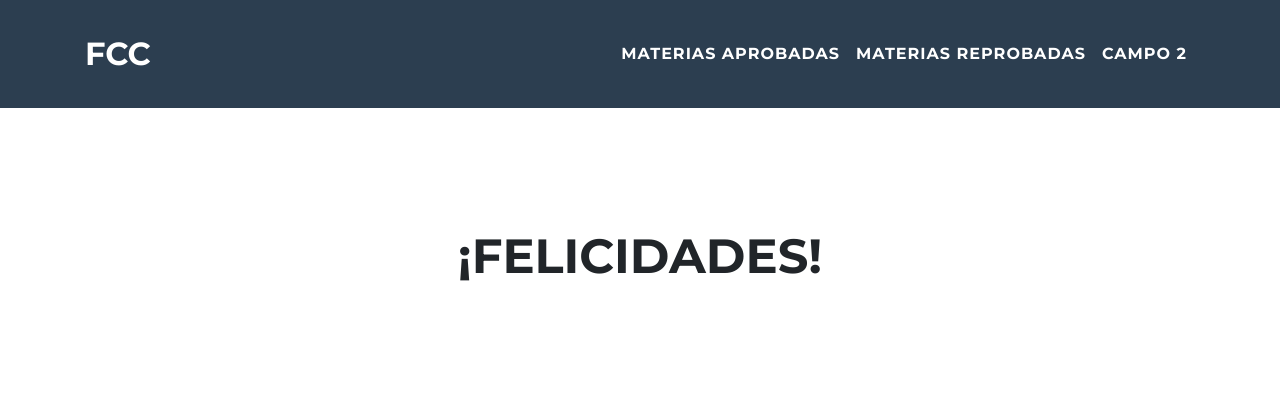
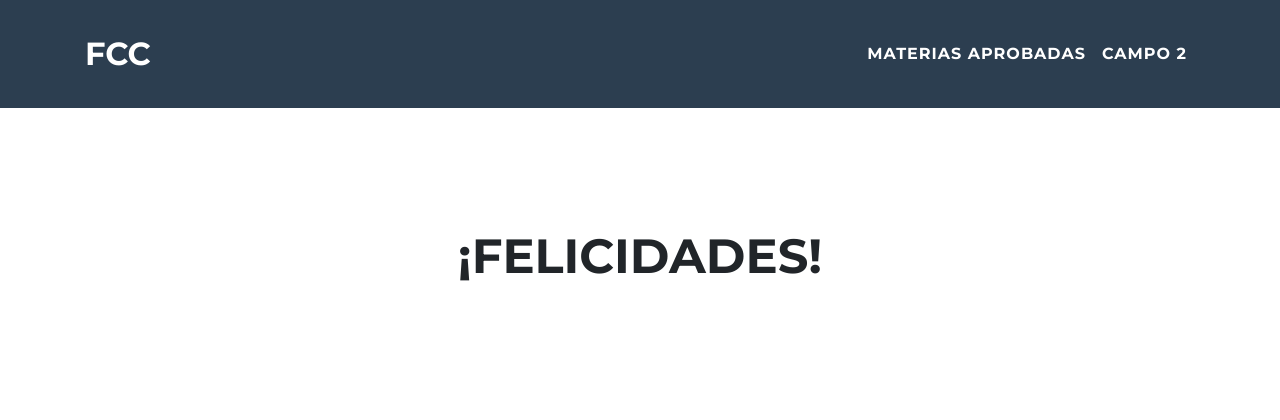
Before and after one commit to SaulZp/GUIATE, a PHP site: page /bienvenido.php in a window 1280 px wide. Shown: the top 420 px of the page. Run offline with PHP 8.4, Linux system fonts and the light colour scheme; a user stored in the database is signed in.

Commit message:
Update bienvenido.php

```diff
--- a/bienvenido.php
+++ b/bienvenido.php
@@ -54,9 +54,6 @@ $_SESSION['inicio'] = time();
           <ul class="navbar-nav ml-auto">
             <li class="nav-item">
               <a class="nav-link js-scroll-trigger" href="mapa.php">Materias Aprobadas</a>
-            </li>
-            <li class="nav-item">
-              <a class="nav-link js-scroll-trigger" href="mr/mapar.php">Materias Reprobadas</a>
             </li>
             <li class="nav-item">
               <a class="nav-link js-scroll-trigger" href="#contact">Campo 2</a>
```
